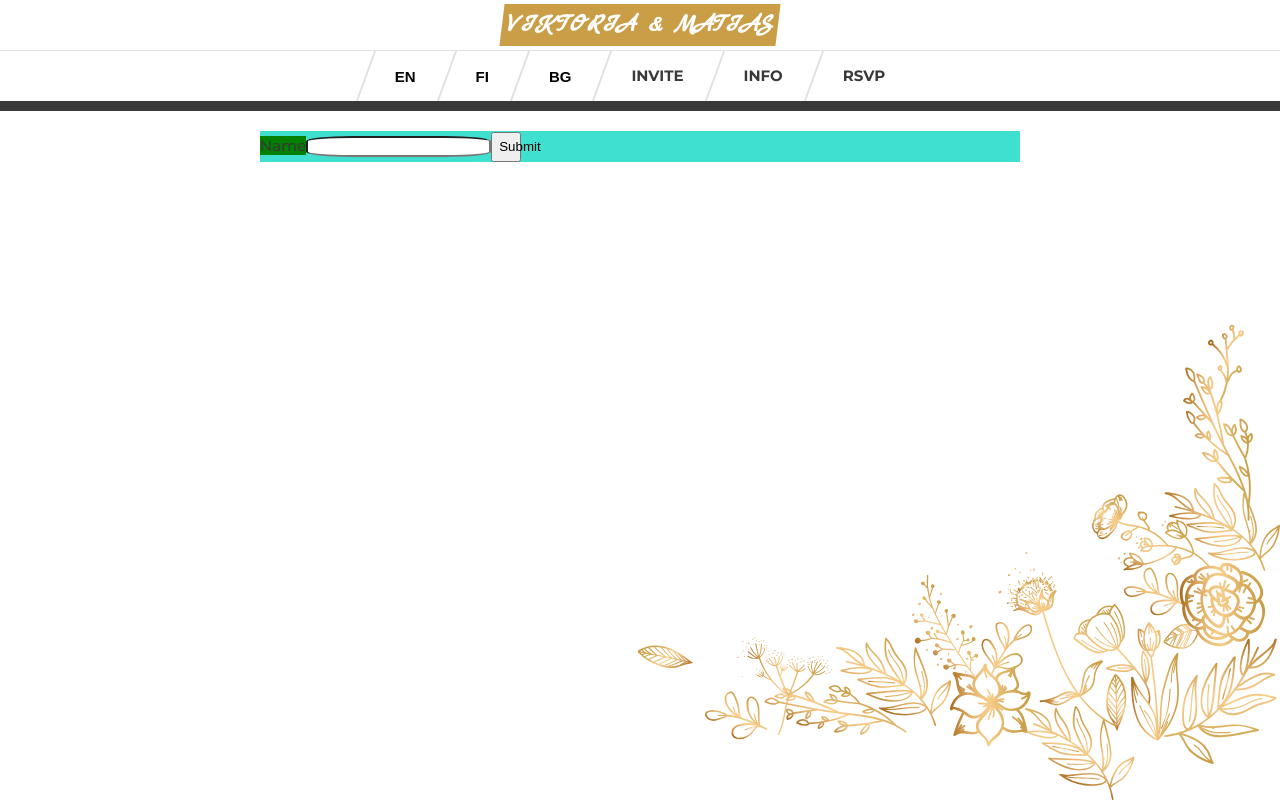
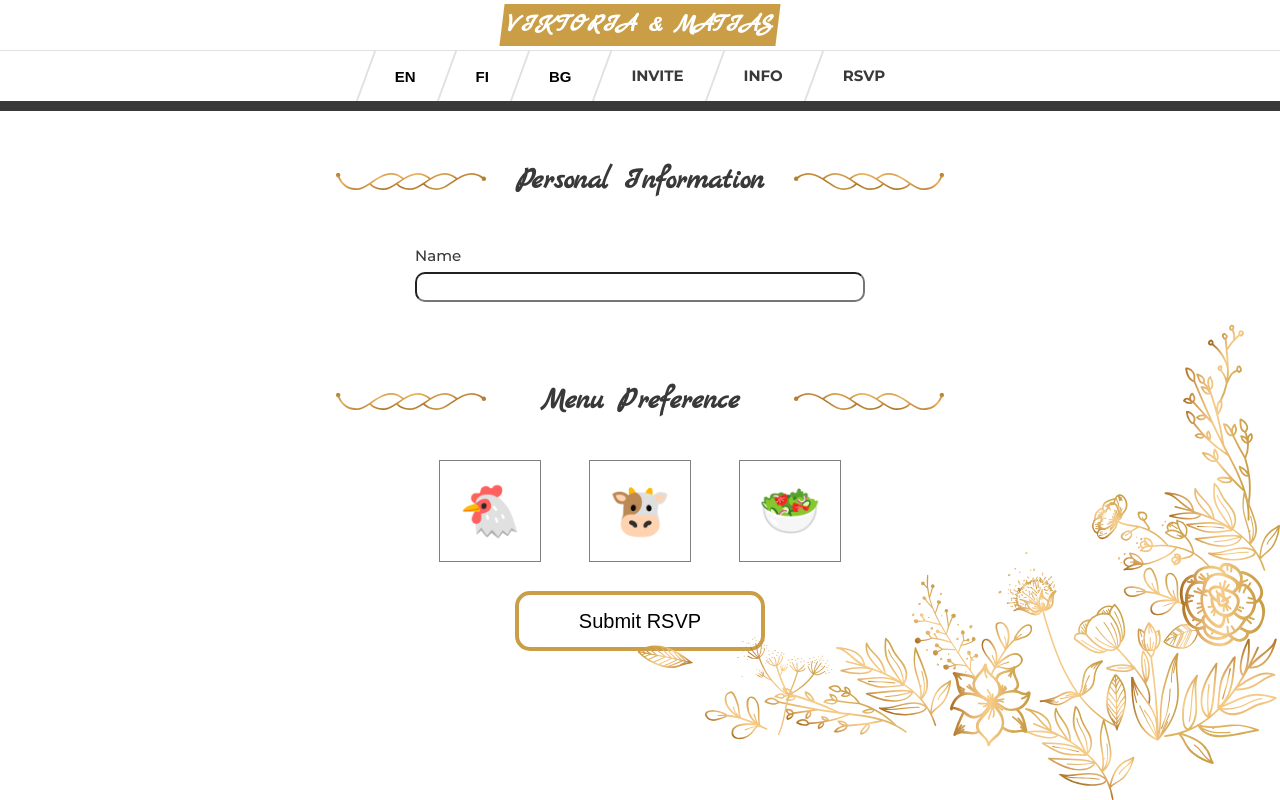
Before and after one commit to matiaskantele/rsvp, a Next.js app: page /rsvp in a window 1280 px wide. Built offline with nearby package versions, Linux system fonts and the light colour scheme.

Commit message:
improve form styling

```diff
--- a/common/i18n.js
+++ b/common/i18n.js
@@ -11,11 +11,19 @@ const resources = {
       "/rsvp": "RSVP",
       "/": "V❤️M",
       vikki: "Hello Vikki!",
+      personalInfo: "Personal Information",
+      name: "Name",
+      menuPreference: "Menu Preference",
+      submitRsvp: "Submit RSVP",
     },
   },
   fi: {
     translation: {
       vikki: "Moi Vikki!",
+      personalInfo: "Henkilötiedot",
+      name: "Nimi",
+      menuPreference: "Ruokatoive",
+      submitRsvp: "Lähetä RSVP",
     },
   },
   bg: {
@@ -24,6 +32,10 @@ const resources = {
       "/rsvp": "RSVP",
       title: "в❤️м",
       vikki: "здравей вики!",
+      personalInfo: "Лична информация",
+      name: "име",
+      menuPreference: "Предпочитания за менюто",
+      submitRsvp: "Изпращане RSVP",
     },
   },
 };
--- a/components/Form.js
+++ b/components/Form.js
@@ -2,11 +2,24 @@ import { useTranslation } from "react-i18next";
 import { useFormik } from "formik";
 import * as Yup from "yup";
 
-import { Form, Label, Input, ErrorMessage, Button } from "./styles/FormStyles";
+import {
+  FormGrid,
+  GridSeparator,
+  LeftSeparator,
+  RightSeparator,
+  GridItem,
+  Label,
+  Input,
+  ErrorMessage,
+  MenuGroup,
+  MenuItem,
+  Button,
+  LoadingHeart,
+} from "./styles/FormStyles";
 
 const validationSchema = Yup.object().shape({
   name: Yup.string().required("Who dis?"),
-  meal: Yup.string(),
+  menu: Yup.string(),
 });
 
 const encode = data => {
@@ -18,9 +31,9 @@ const encode = data => {
 const onSubmit = values => {
   const payload = {
     name: values.name,
-    meal: values.meal,
+    menu: values.menu,
   };
-  console.log(payload);
+  console.log(values);
   fetch("/", {
     method: "POST",
     headers: { "Content-Type": "application/x-www-form-urlencoded" },
@@ -30,31 +43,96 @@ const onSubmit = values => {
     .catch(error => console.log(error));
 };
 
+const Separator = props => (
+  <>
+    <LeftSeparator />
+    <h1>{props.children}</h1>
+    <RightSeparator />
+  </>
+);
+
+const Loading = props => (
+  <LoadingHeart>
+    <div />
+  </LoadingHeart>
+);
+
 const rsvpForm = props => {
   const formik = useFormik({
     initialValues: {
       name: "",
-      meal: "MEAT",
+      menu: "",
     },
     validationSchema: validationSchema,
     onSubmit: onSubmit,
+    onChange: () => console.log(values),
   });
   const { t } = useTranslation();
 
   return (
-    <Form name="rsvp" data-netlify="true" onSubmit={formik.handleSubmit}>
-      <Label htmlFor="name">Name</Label>
+    <FormGrid name="rsvp" data-netlify="true" onSubmit={formik.handleSubmit}>
+      <GridSeparator>
+        <Separator>{t("personalInfo")}</Separator>
+      </GridSeparator>
+      <GridItem>
+        <Label htmlFor="name">{t("name")}</Label>
         <Input
+          type="text"
           name="name"
-        type="text"
+          id="name"
           value={formik.values.name}
           onChange={formik.handleChange}
         />
-      {formik.errors.name && <ErrorMessage>{formik.errors.name}</ErrorMessage>}
-      <Button type="submit" disabled={formik.isSubmitting}>
-        {formik.isSubmitting ? `Submitting...` : `Submit`}
+        {formik.errors.name && (
+          <ErrorMessage>{formik.errors.name}</ErrorMessage>
+        )}
+      </GridItem>
+      <GridSeparator>
+        <Separator>{t("menuPreference")}</Separator>
+      </GridSeparator>
+      <GridItem>
+        <MenuGroup>
+          <label>
+            <input
+              type="radio"
+              name="menu"
+              value="Cheese"
+              onChange={formik.handleChange}
+            />
+            <MenuItem>
+              <p>🐔</p>
+            </MenuItem>
+          </label>
+          <label>
+            <input
+              type="radio"
+              name="menu"
+              value="Beef"
+              onChange={formik.handleChange}
+            />
+            <MenuItem>
+              <p>🐮</p>
+            </MenuItem>
+          </label>
+          <label>
+            <input
+              type="radio"
+              name="menu"
+              value="Vegan"
+              onChange={formik.handleChange}
+            />
+            <MenuItem>
+              <p>🥗</p>
+            </MenuItem>
+          </label>
+        </MenuGroup>
+      </GridItem>
+      <GridItem>
+        <Button type="submit">
+          {formik.isSubmitting ? <Loading /> : t("submitRsvp")}
         </Button>
-    </Form>
+      </GridItem>
+    </FormGrid>
   );
 };
 
--- a/components/styles/FormStyles.js
+++ b/components/styles/FormStyles.js
@@ -1,22 +1,182 @@
-import styled from "styled-components";
+import styled, { keyframes } from "styled-components";
 
-export const Form = styled.form`
-  background-color: turquoise;
+export const FormGrid = styled.form`
+  width: 100%;
+  background-color: white;
+  display: grid;
+  grid-template-columns:
+    [viewport-start] minmax(1em, 1fr)
+    [container-start] minmax(0, 30em) [container-end]
+    minmax(1em, 1fr) [viewport-end];
+  grid-gap: 1rem;
+  justify-content: center;
+  align-items: center;
+
+  [type="radio"] {
+    position: absolute;
+    opacity: 0;
+    width: 0;
+    height: 0;
+    margin: 0;
+    padding: 0;
+  }
+
+  [type="radio"] + div {
+    cursor: pointer;
+    outline: 0.125rem solid gray;
+    text-align: center;
+  }
+
+  [type="radio"]:checked + div {
+    outline: 0.25rem solid ${props => props.theme.gold};
+  }
+`;
+
+export const GridItem = styled.div`
+  grid-column: container;
+  justify-self: center;
+  min-height: 10rem;
+`;
+
+export const GridSeparator = styled.div`
+  height: 100%;
+  width: 80%;
+  margin: 0 auto;
+  text-align: center;
+  grid-column: viewport;
+  display: flex;
+  justify-items: center;
+  justify-content: space-between;
+  grid-template-columns: inherit;
+  & > * {
+    grid-column: container;
+  }
+`;
+
+export const LeftSeparator = styled.div`
+  background: url("separator.svg") no-repeat center center;
+  height: 100%;
+  width: 15rem;
+`;
+
+export const RightSeparator = styled.div`
+  background: url("separator.svg") no-repeat center center;
+  height: 100%;
+  width: 15rem;
+  transform: scaleX(-1);
 `;
 
 export const Label = styled.label`
-  background-color: green;
+  display: block;
 `;
 
 export const Input = styled.input`
-  border-radius: 25%;
+  width: 45rem;
+  height: 3rem;
+  border-radius: 1rem;
+  margin: 0 auto;
+  padding-left: 1rem;
 `;
 
 export const ErrorMessage = styled.div`
-  background-color: pink;
+  position: relative;
+  height: 3rem;
+  top: -3rem;
+  padding-right: 1rem;
+  box-shadow: 0 0 0 0.6rem pink;
+  text-align: right;
+  border-radius: 1rem;
+  pointer-events: none;
+  color: pink;
+`;
+
+export const MenuGroup = styled.div`
+  display: flex;
+  width: 40rem;
+  align-items: center;
+  justify-content: space-between;
+  & > label {
+    margin: 0;
+  }
+`;
+
+export const MenuItem = styled.div`
+  width: 10rem;
+  height: 10rem;
+  & > p {
+    font-size: 5rem;
+    margin: 0;
+  }
 `;
 
 export const Button = styled.button`
-  height: 3rem;
-  width: 3rem;
+  grid-column: container;
+  background: none;
+  height: 6rem;
+  width: 25rem;
+  border: 0.4rem solid ${props => props.theme.gold};
+  border-radius: 1.5rem;
+  margin: 2rem;
+  font-size: 2rem;
 `;
+
+const heartKeyframes = keyframes`
+  0% {
+    transform: scale(0.95);
+  }
+  5% {
+    transform: scale(1.1);
+  }
+  39% {
+    transform: scale(0.85);
+  }
+  45% {
+    transform: scale(1);
+  }
+  60% {
+    transform: scale(0.95);
+  }
+  100% {
+    transform: scale(0.9);
+  }
+`;
+
+export const LoadingHeart = styled.div`
+  display: inline-block;
+  position: relative;
+  width: 40px;
+  height: 40px;
+  transform: rotate(45deg);
+  transform-origin: 20px 20px;
+
+  & > div {
+    top: 16px;
+    left: 16px;
+    position: absolute;
+    width: 16px;
+    height: 16px;
+    background: pink;
+    animation: ${heartKeyframes} 1.2s infinite
+      cubic-bezier(0.215, 0.61, 0.355, 1);
+
+    &:after,
+    &:before {
+      content: " ";
+      position: absolute;
+      display: block;
+      width: 16px;
+      height: 16px;
+      background: pink;
+    }
+
+    &:before {
+      left: -12px;
+      border-radius: 50% 0 0 50%;
+    }
+
+    &:after {
+      top: -12px;
+      border-radius: 50% 50% 0 0;
+    }
+  }
+`;
```
Also changed, not shown: public/separator.svg (added). Lines whose indentation alone changed are shown as unchanged.
